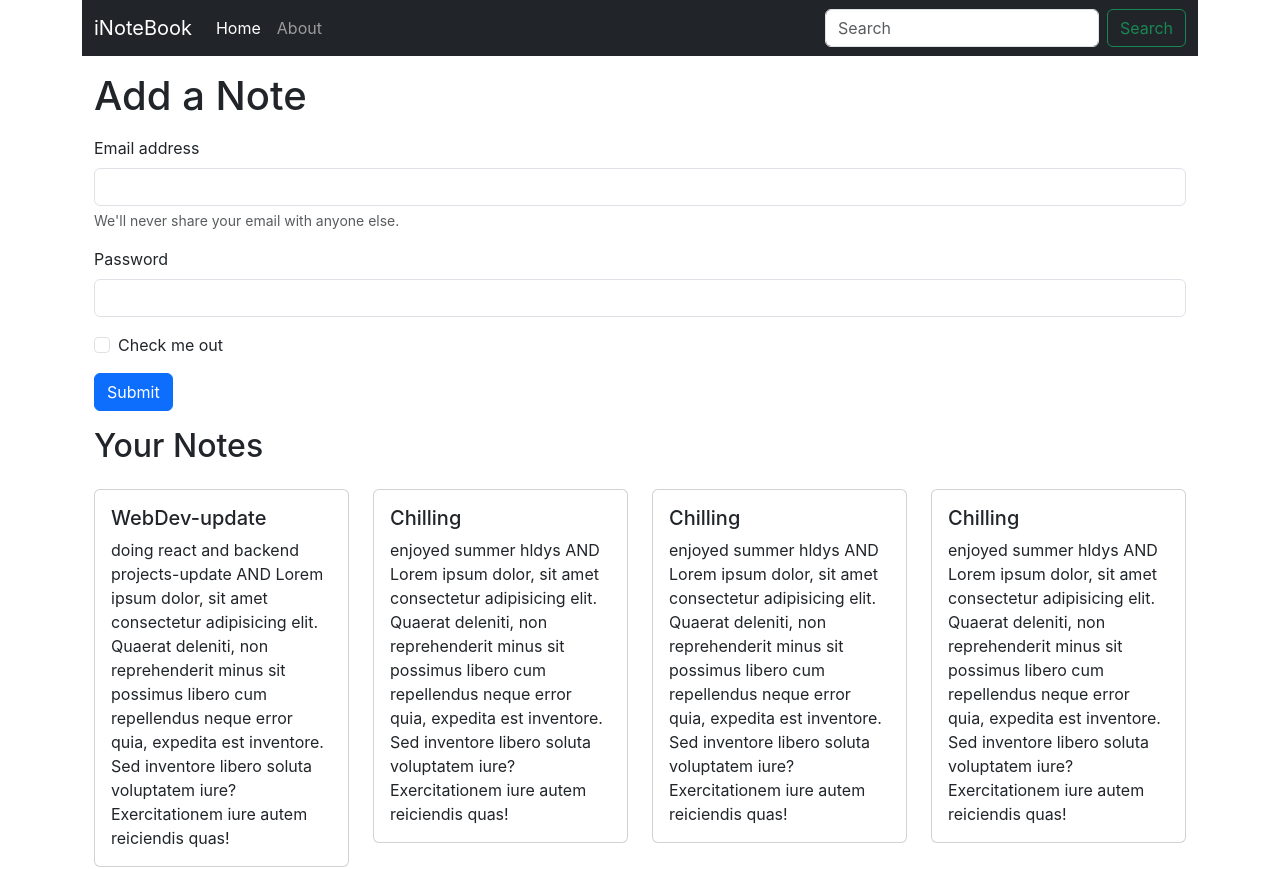
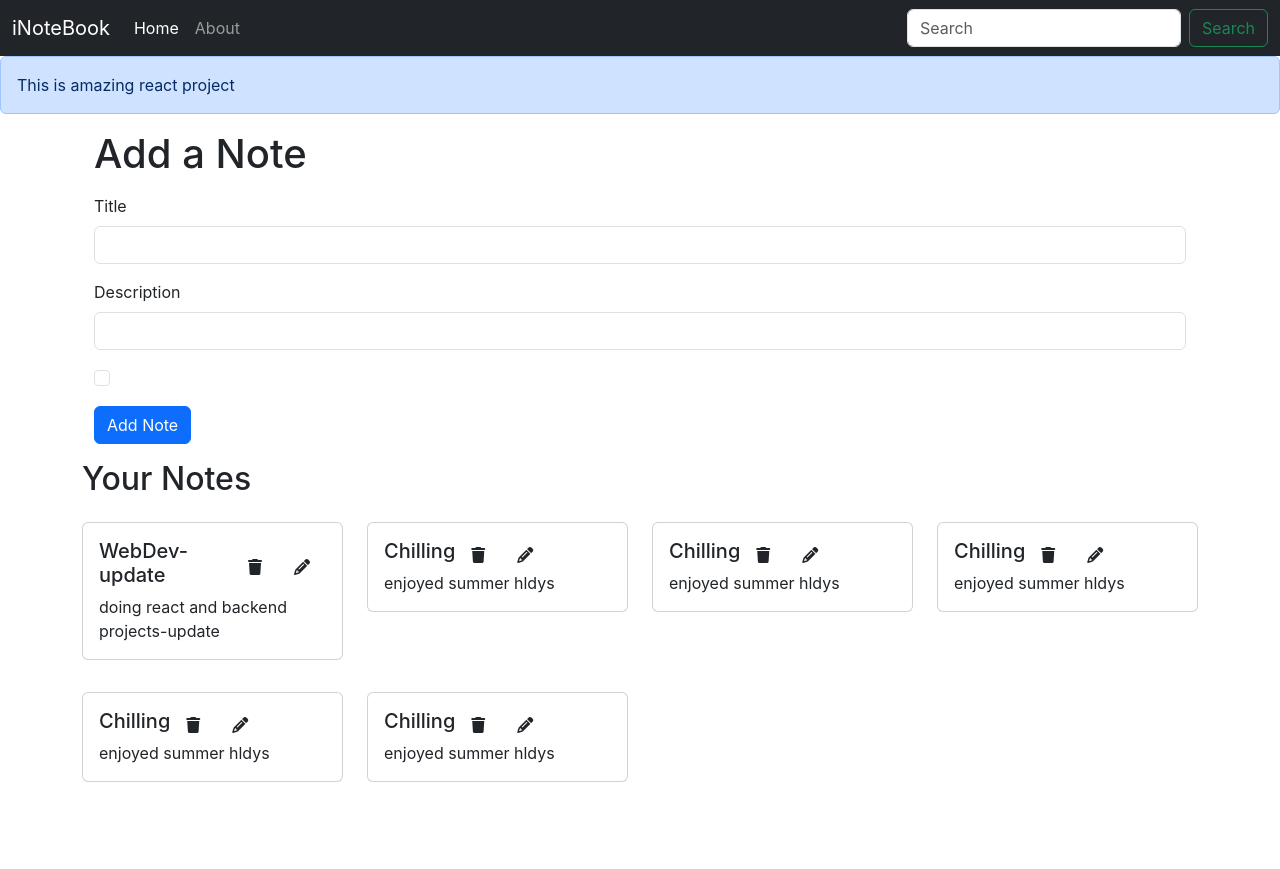
Before and after one commit to AshwithaOkkerla/iNoteBook, a React (Create React App) app: page / in a window 1280 px wide. Shown: the top 869 px of the page. After the commit the page ends 814 px from the top, so only its background shows below. Built offline with nearby package versions, Linux system fonts and the light colour scheme.

Commit message:
added functionalities of add del and update note without api calls

```diff
--- a/public/index.html
+++ b/public/index.html
@@ -45,6 +45,7 @@
       To begin the development, run `npm start` or `yarn start`.
       To create a production bundle, use `npm run build` or `yarn build`.
     -->
+    <script src="https://kit.fontawesome.com/b2007bed47.js" crossorigin="anonymous"></script>
     <script
       src="https://cdn.jsdelivr.net/npm/bootstrap@5.3.3/dist/js/bootstrap.bundle.min.js"
       integrity="sha384-YvpcrYf0tY3lHB60NNkmXc5s9fDVZLESaAA55NDzOxhy9GkcIdslK1eN7N6jIeHz"
--- a/src/App.js
+++ b/src/App.js
@@ -4,14 +4,16 @@ import Navbar from "./components/Navbar";
 import Home from "./components/Home";
 import About from "./components/About";
 import NoteState from "./context/notes/NoteState";
+import Alert from "./components/Alert";
 
 function App() {
   return (
     <>
       <NoteState>
         <Router>
+          <Navbar />
+          <Alert message="This is amazing react project"/>
           <div className="container">
-            <Navbar />
             <Routes>
               <Route exact path="/" element={<Home />} />
               <Route exact path="/about" element={<About />} />
--- /dev/null
+++ b/src/components/AddNote.js
@@ -0,0 +1,69 @@
+import React, { useContext, useState } from "react";
+import noteContext from "../context/notes/NoteContext";
+
+const AddNote = () => {
+  const context = useContext(noteContext);
+  console.log(context);
+  const { addNote } = context;
+
+  const [note,setNote] = useState({title:"",description:"",tag:"default"})
+  const handleClick = (e) => {
+	e.preventDefault();
+		addNote(note.title,note.description,note.tag);
+
+  };
+
+  const onchange = (e)=>{
+	setNote({...note,[e.target.name]:e.target.value})
+  }
+  return (
+    <div>
+      <div className="container my-3">
+        <h1>Add a Note</h1>
+        <form className="my-3">
+          <div className="mb-3 my-3">
+            <label htmlFor="title" className="form-label">
+              Title
+            </label>
+            <input
+              type="text"
+              className="form-control"
+              id="title"
+              name="title"
+              onChange={onchange}
+            />
+          </div>
+          <div className="mb-3">
+            <label htmlFor="description" className="form-label">
+              Description
+            </label>
+            <input
+              type="text"
+              className="form-control"
+              id="description"
+              name="description"
+              onChange={onchange}
+            />
+          </div>
+          <div className="mb-3 form-check">
+            <input
+              type="checkbox"
+              className="form-check-input"
+              id="exampleCheck1"
+            />
+
+          </div>
+          <button
+            type="submit"
+            className="btn btn-primary"
+            onClick={handleClick}
+          >
+            Add Note
+          </button>
+        </form>
+      </div>
+    </div>
+  );
+};
+
+export default AddNote;
--- /dev/null
+++ b/src/components/Alert.js
@@ -0,0 +1,13 @@
+import React from 'react'
+
+const Alert = (props) => {
+  return (
+	<div>
+	  <div className="alert alert-primary" role="alert">
+  {props.message}
+</div>
+	</div>
+  )
+}
+
+export default Alert
--- a/src/components/Home.js
+++ b/src/components/Home.js
@@ -1,57 +1,14 @@
 import React from "react";
-import { useContext } from "react";
-import noteContext from "../context/notes/NoteContext";
+
 import Notes from "./Notes";
+
 const Home = () => {
 
-	const context = useContext(noteContext);
-  console.log(context);
-	const {notes,setNotes} = context;
+
   return (
     <div>
-      <div className="container my-3">
-        <h1>Add a Note</h1>
-        <form className="my-3">
-          <div className="mb-3 my-3">
-            <label htmlFor="exampleInputEmail1" className="form-label">
-              Email address
-            </label>
-            <input
-              type="email"
-              className="form-control"
-              id="exampleInputEmail1"
-              aria-describedby="emailHelp"
-            />
-            <div id="emailHelp" className="form-text">
-              We'll never share your email with anyone else.
-            </div>
-          </div>
-          <div className="mb-3">
-            <label htmlFor="exampleInputPassword1" className="form-label">
-              Password
-            </label>
-            <input
-              type="password"
-              className="form-control"
-              id="exampleInputPassword1"
-            />
-          </div>
-          <div className="mb-3 form-check">
-            <input
-              type="checkbox"
-              className="form-check-input"
-              id="exampleCheck1"
-            />
-            <label className="form-check-label" htmlFor="exampleCheck1">
-              Check me out
-            </label>
-          </div>
-          <button type="submit" className="btn btn-primary">
-            Submit
-          </button>
-        </form>
+
         <Notes/>
-      </div>
     </div>
   );
 };
--- a/src/components/Noteitem.js
+++ b/src/components/Noteitem.js
@@ -1,19 +1,20 @@
-import React from "react";
+import React,{useContext} from "react";
+import noteContext from "../context/notes/NoteContext";
 
 const Noteitem = (props) => {
   const { note } = props;
+  const context = useContext(noteContext);
+  const {delNote} = context
   return (
     <div className="col-md-3">
       <div className="card my-3">
         <div className="card-body">
-          <h5 className="card-title">{note.title}</h5>
-          <p className="card-text">
-            {note.description} AND Lorem ipsum dolor, sit amet consectetur
-            adipisicing elit. Quaerat deleniti, non reprehenderit minus sit
-            possimus libero cum repellendus neque error quia, expedita est
-            inventore. Sed inventore libero soluta voluptatem iure?
-            Exercitationem iure autem reiciendis quas!
-          </p>
+          <div className="d-flex align-items-center">
+            <h5 className="card-title">{note.title}</h5>
+            <i className="fa-solid fa-trash mx-3" onClick={()=>{delNote(note._id)}}></i>
+            <i className="fa-solid fa-pencil mx-3"></i>
+          </div>
+          <p className="card-text">{note.description}</p>
         </div>
       </div>
     </div>
--- a/src/components/Notes.js
+++ b/src/components/Notes.js
@@ -1,16 +1,18 @@
 import React, { useContext } from "react";
-import Noteitem from "./Noteitem"
+import Noteitem from "./Noteitem";
 import noteContext from "../context/notes/NoteContext";
+import AddNote from "./AddNote";
 const Notes = () => {
   const context = useContext(noteContext);
   console.log(context);
-  const { notes, setNotes } = context;
+  const { notes, addNote } = context;
   return (
     <div>
+      <AddNote />
       <div className="row my-3">
         <h2>Your Notes</h2>
         {notes.map((note) => {
-          return <Noteitem note={note}/>
+          return <Noteitem key={note._id} note={note} />;
         })}
       </div>
     </div>
--- a/src/context/notes/NoteState.js
+++ b/src/context/notes/NoteState.js
@@ -22,7 +22,7 @@ const NoteState = (props) => {
       __v: 0,
     },
     {
-      _id: "664c0c3c4028113fa00bbd7a",
+      _id: "664c0c3c4028113fa00bbd7ae",
       user: "664c0b2a4028113fa00bbd72",
       title: "Chilling ",
       description: "enjoyed summer hldys",
@@ -31,7 +31,7 @@ const NoteState = (props) => {
       __v: 0,
     },
     {
-      _id: "664c0c3c4028113fa00bbd7a",
+      _id: "664c0c3c4028113fa00bbd7ad",
       user: "664c0b2a4028113fa00bbd72",
       title: "Chilling ",
       description: "enjoyed summer hldys",
@@ -40,7 +40,7 @@ const NoteState = (props) => {
       __v: 0,
     },
     {
-      _id: "664c0c3c4028113fa00bbd7a",
+      _id: "664c0c3c4028113fa00bbd7ac",
       user: "664c0b2a4028113fa00bbd72",
       title: "Chilling ",
       description: "enjoyed summer hldys",
@@ -49,7 +49,7 @@ const NoteState = (props) => {
       __v: 0,
     },
     {
-      _id: "664c0c3c4028113fa00bbd7a",
+      _id: "664c0c3c4028113fa00bbd7ab",
       user: "664c0b2a4028113fa00bbd72",
       title: "Chilling ",
       description: "enjoyed summer hldys",
@@ -60,8 +60,43 @@ const NoteState = (props) => {
   ];
 
   	const [notes,setNotes] = useState(notesInitial)
+    //ADd a note
+    const addNote = (title,description,tag) =>{
+      console.log("Adding a new note")
+      const note =  {
+        _id: "664c0c3c4028113fa00bbd7abcde",
+        user: "664c0b2a4028113fa00bbd72",
+        title: title,
+        description: description,
+        tag: tag,
+        date: "2024-05-21T02:51:40.026Z",
+        __v: 0,
+      };
+      setNotes(notes.concat(note))
+    }
+
+    //Delete a note
+    const delNote = (id)=>{
+        console.log("delete note with id: ",id)
+        const newnotes = notes.filter((note)=>{return note._id!==id})
+        setNotes(newnotes)
+    }
+
+
+    //edit a note
+    const editNote = (id,title,description,tag)=>{
+      for(let i=0;i<notes.length;i++){
+        const ele = notes[i];
+        if(ele._id===id){
+          ele.title = title; ele.description = description;
+          ele.tag = tag;
+        }
+      }
+    }
+
+
   return (
-    <NoteContext.Provider value={{notes,setNotes}}>{props.children}</NoteContext.Provider>
+    <NoteContext.Provider value={{notes,addNote,delNote,editNote}}>{props.children}</NoteContext.Provider>
   );
 };
 
--- a/src/index.css
+++ b/src/index.css
@@ -11,3 +11,7 @@ code {
   font-family: source-code-pro, Menlo, Monaco, Consolas, 'Courier New',
     monospace;
 }
+
+i{
+  cursor: pointer;
+}
```
